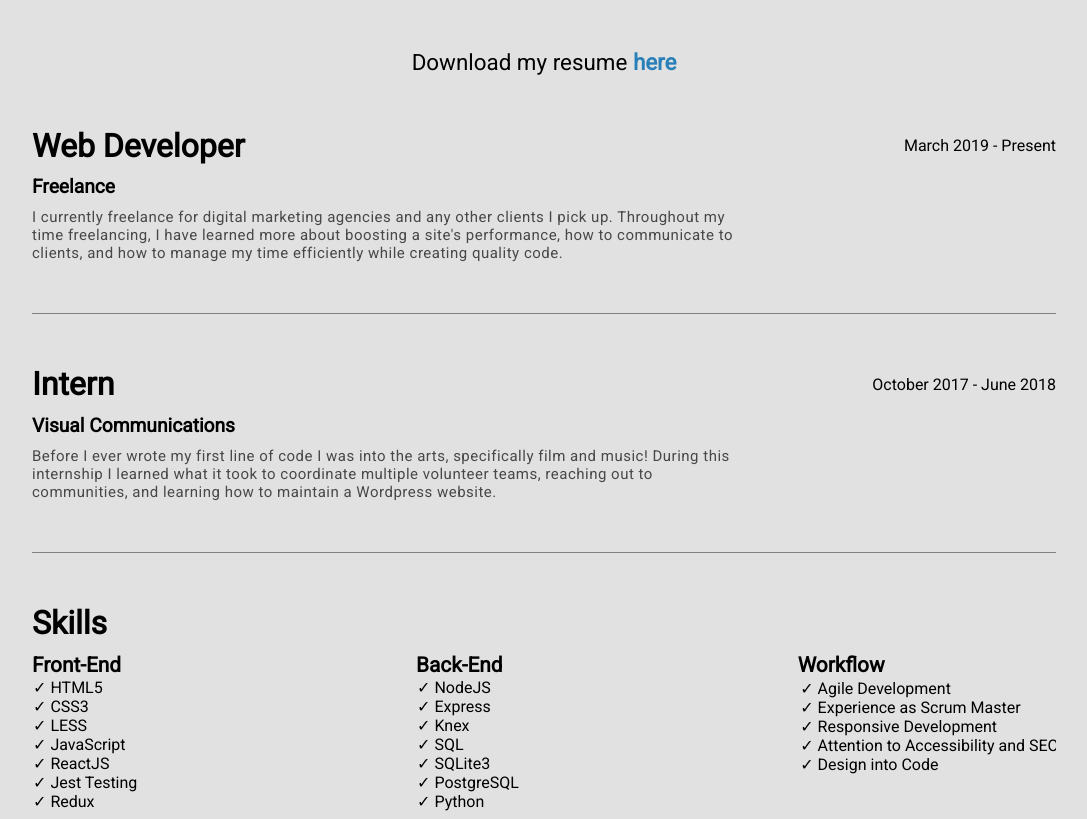
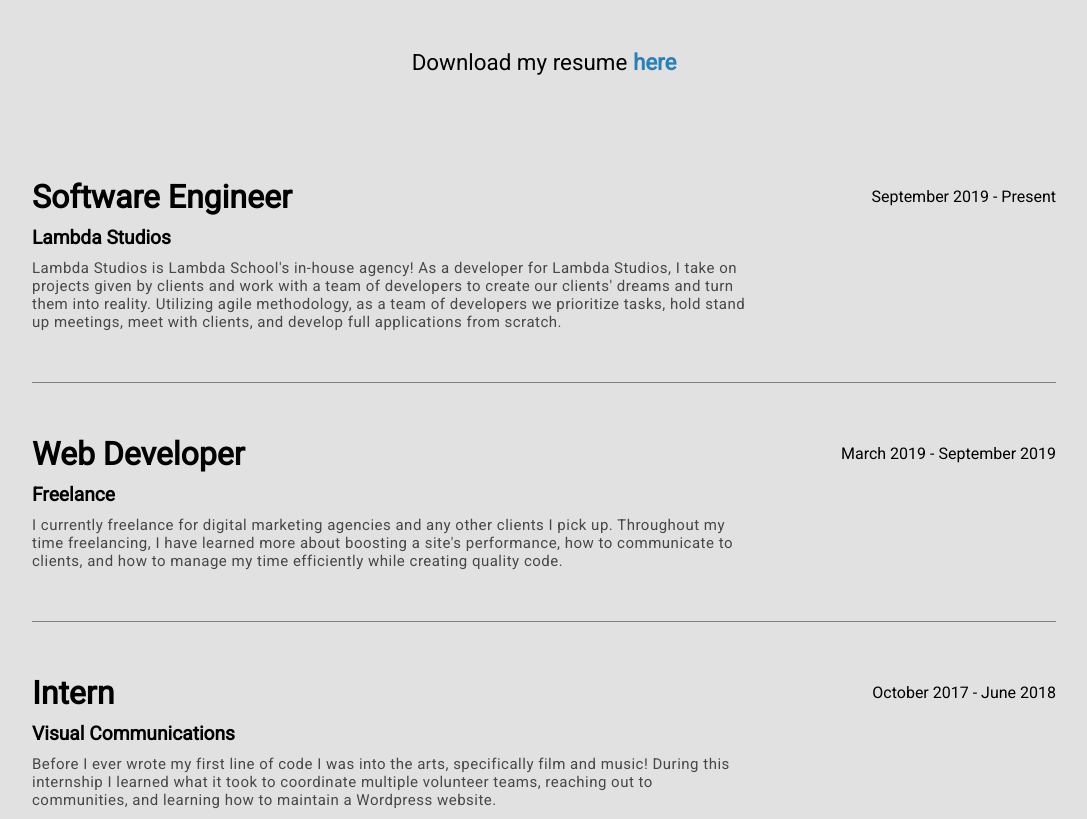
Before and after one commit to jlaluces123/Portfolio-revamp, a React (Create React App) app in the folder client/: page /resume in a window 1280 px wide. Shown: the part 502-1321 px from the top of the page, without its empty margins (96-1183 px from the left). Built offline with nearby package versions, Linux system fonts and the light colour scheme; the HTML template or start-up script is replaced by a standard one.

Commit message:
Updated Resume Section: added agency work with lambda studios, need to update download link for new resume as well

```diff
--- a/client/src/components/Resume/index.js
+++ b/client/src/components/Resume/index.js
@@ -18,8 +18,21 @@ const Resume = () => {
       <section className = "resume__page">
         <div className = "project__box">
           <div className = "projects__top">
+            <h2 className = "job__title">Software Engineer</h2>
+            <p className = "experience__date">September 2019 - Present</p>
+          </div>
+
+          <h4 className = "project__name">Lambda Studios</h4>
+          <p className = "project__info">
+            Lambda Studios is Lambda School's in-house agency! As a developer for Lambda Studios, I take on projects given by clients and work with a team of developers to create our clients' dreams and turn them into reality. Utilizing
+            agile methodology, as a team of developers we prioritize tasks, hold stand up meetings, meet with clients, and develop full applications from scratch.
+          </p>
+        </div>
+
+        <div className = "project__box">
+          <div className = "projects__top">
             <h2 className = "job__title">Web Developer</h2>
-            <p className = "experience__date">March 2019 - Present</p>
+            <p className = "experience__date">March 2019 - September 2019</p>
           </div>
 
           <h4 className = "project__name">Freelance</h4>
--- a/client/src/components/Resume/resume.css
+++ b/client/src/components/Resume/resume.css
@@ -16,7 +16,7 @@
 }
 
 .resume__page {
-  margin-top: 5%;
+  margin-top: 10%;
 }
 
 .projects__top {
```
